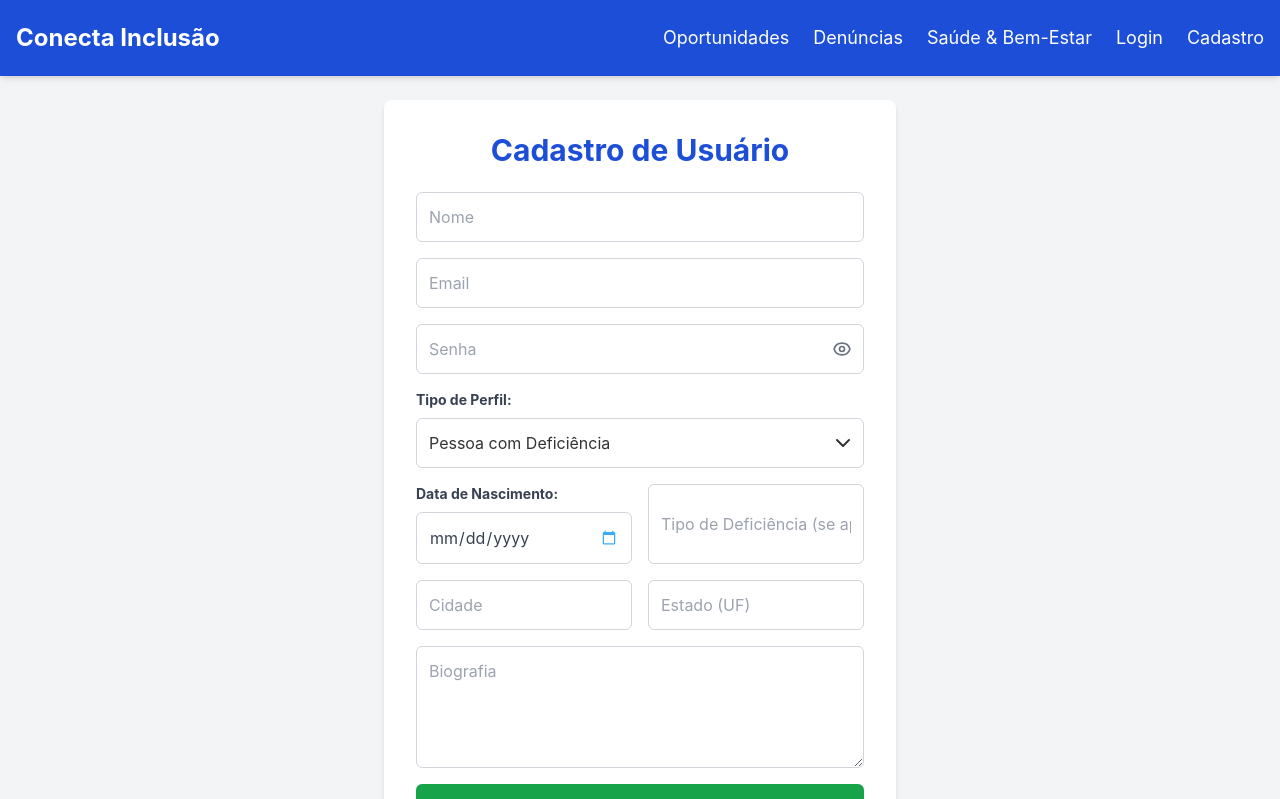
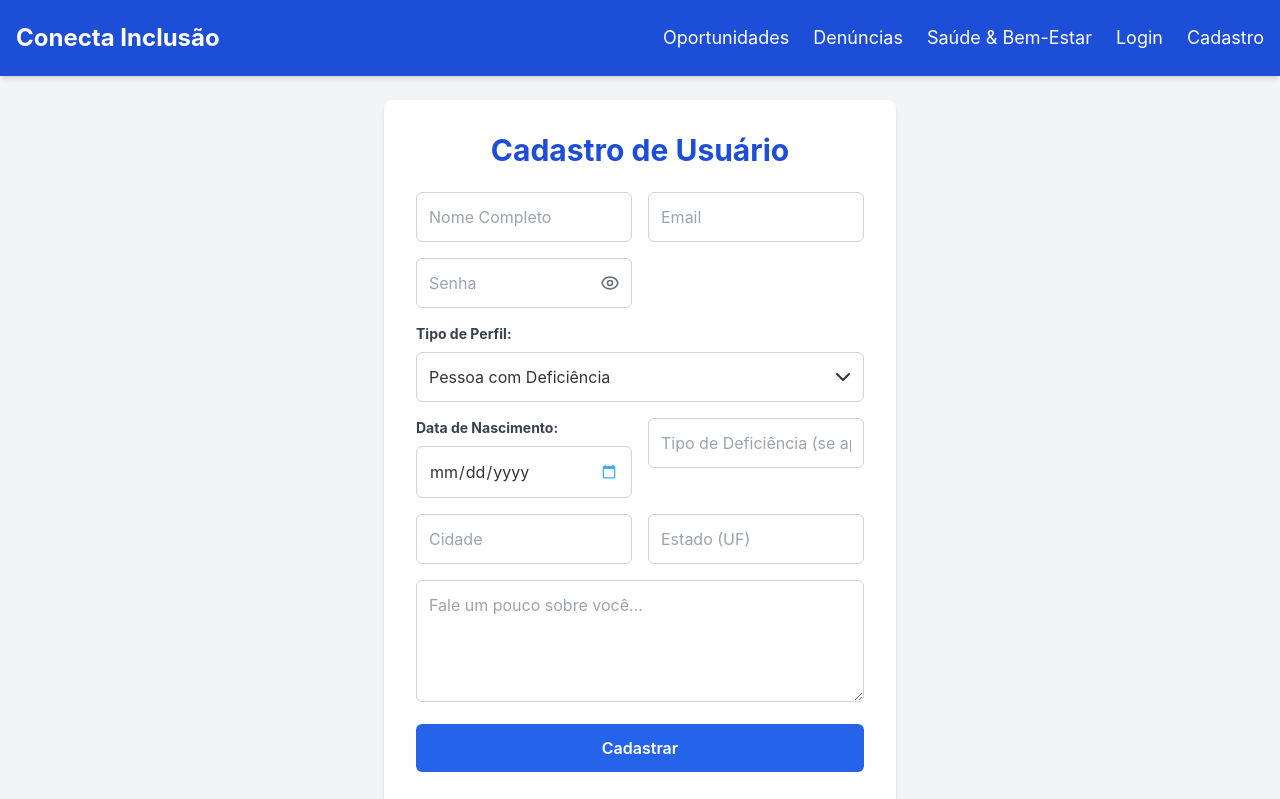
Before and after one commit to fisiofaz/conecta-inclusao-projeto-social, a React (Vite) app in the folder conectainclusao-frontend/: page /register in a window 1280 px wide. Shown: the top 799 px of the page. Built offline with nearby package versions, Linux system fonts and the light colour scheme.

Commit message:
refactor(frontend): Componentiza páginas de Login e Cadastro

```diff
--- /dev/null
+++ b/conectainclusao-frontend/src/components/PasswordInput.jsx
@@ -0,0 +1,45 @@
+import React, { useState } from 'react';
+
+// Ícones SVG para o olho (aberto e fechado) para não poluir o componente
+const EyeIcon = () => (
+  <svg className="w-5 h-5" fill="none" stroke="currentColor" viewBox="0 0 24 24" xmlns="http://www.w3.org/2000/svg"><path strokeLinecap="round" strokeLinejoin="round" strokeWidth="2" d="M15 12a3 3 0 11-6 0 3 3 0 016 0z"></path><path strokeLinecap="round" strokeLinejoin="round" strokeWidth="2" d="M2.458 12C3.732 7.943 7.523 5 12 5c4.478 0 8.268 2.943 9.542 7-1.274 4.057-5.064 7-9.542 7-4.477 0-8.268-2.943-9.542-7z"></path></svg>
+);
+const EyeSlashIcon = () => (
+  <svg className="w-5 h-5" fill="none" stroke="currentColor" viewBox="0 0 24 24" xmlns="http://www.w3.org/2000/svg"><path strokeLinecap="round" strokeLinejoin="round" strokeWidth="2" d="M13.875 18.825A10.05 10.05 0 0112 19c-4.478 0-8.268-2.943-9.543-7a10.05 10.05 0 013.543-5.175M15 12a3 3 0 11-6 0 3 3 0 016 0zm6 0a9.953 9.953 0 01-1.25 4.325M4.125 4.125L19.875 19.875"></path></svg>
+);
+
+function PasswordInput({ label, name, value, onChange, placeholder, required = false }) {
+  const [showPassword, setShowPassword] = useState(false);
+
+  return (
+    <div>
+      {label && (
+        <label htmlFor={name} className="block mb-2 text-sm font-bold text-gray-700">
+          {label}
+        </label>
+      )}
+      <div className="relative">
+        <input
+          type={showPassword ? 'text' : 'password'}
+          id={name}
+          name={name}
+          value={value}
+          onChange={onChange}
+          placeholder={placeholder}
+          required={required}
+          className="w-full p-3 pr-10 border border-gray-300 rounded-md focus:outline-none focus:ring-2 focus:ring-blue-500"
+        />
+        <button
+          type="button"
+          onClick={() => setShowPassword(!showPassword)}
+          className="absolute inset-y-0 right-0 flex items-center pr-3 text-gray-500 hover:text-gray-700"
+          aria-label={showPassword ? "Esconder senha" : "Mostrar senha"}
+        >
+          {showPassword ? <EyeSlashIcon /> : <EyeIcon />}
+        </button>
+      </div>
+    </div>
+  );
+}
+
+export default PasswordInput;
--- a/conectainclusao-frontend/src/pages/Auth/LoginPage.jsx
+++ b/conectainclusao-frontend/src/pages/Auth/LoginPage.jsx
@@ -2,13 +2,15 @@ import React, { useState } from 'react';
 import { useNavigate, Link } from 'react-router-dom';
 import { useAuth } from '../../contexts/AuthContext';
 import FeedbackMessage from '../../components/FeedbackMessage'
+import FormInput from '../../components/FormInput';
+import PasswordInput from '../../components/PasswordInput';
+import Button from '../../components/Button';
 
 function LoginPage() {
   const [email, setEmail] = useState('');
   const [senha, setSenha] = useState('');
   const [feedback, setFeedback] = useState({ type: '', message: '' });
   const [loading, setLoading] = useState(false);
-  const [showPassword, setShowPassword] = useState(false);
   const navigate = useNavigate();
   const { login } = useAuth();
 
@@ -30,49 +32,30 @@ function LoginPage() {
     setLoading(false);
   };
 
-  // Função para alternar a visibilidade da senha
-  const togglePasswordVisibility = () => {
-    setShowPassword(!showPassword);
-  };
-
   return (
     <div className="flex items-center justify-center min-h-screen bg-gray-100">
       <div className="w-full max-w-md p-8 bg-white rounded-lg shadow-md">
         <h2 className="mb-6 text-3xl font-bold text-center text-blue-700">Login</h2>
         <FeedbackMessage type={feedback.type} message={feedback.message} />
         <form onSubmit={handleSubmit} className="flex flex-col space-y-4">
-          <input
+          <FormInput
+            name="email"
             type="email"
             value={email}
             onChange={(e) => setEmail(e.target.value)}
             placeholder="Email"
             required
-            className="p-3 transition-colors duration-300 border border-gray-300 rounded-md focus:outline-none focus:ring-2 focus:ring-blue-500 focus:border-transparent"
           />
-          <div className="relative"> {/* Adiciona um contêiner relativo para posicionar o ícone */}
-            <input
-              type={showPassword ? 'text' : 'password'} // << Altera o tipo baseado no estado
-              value={senha}
-              onChange={(e) => setSenha(e.target.value)}
-              placeholder="Senha"
-              required
-              className="w-full p-3 pr-10 transition-colors duration-300 border border-gray-300 rounded-md focus:outline-none focus:ring-2 focus:ring-blue-500 focus:border-transparent" // Adiciona pr-10 para espaço do ícone
-            />
-            <button
-              type="button" // << Importante: tipo "button" para não submeter o formulário
-              onClick={togglePasswordVisibility}
-              className="absolute inset-y-0 right-0 flex items-center pr-3 text-sm leading-5 text-gray-500 hover:text-gray-700"
-            >
-              {showPassword ? (
-                <svg className="w-5 h-5" fill="none" stroke="currentColor" viewBox="0 0 24 24" xmlns="http://www.w3.org/2000/svg"><path strokeLinecap="round" strokeLinejoin="round" strokeWidth="2" d="M13.875 18.25l-2.625-2.625m2.625 2.625L10 12.375M13.875 18.25c.014-.15.025-.303.025-.461 0-3.327-2.686-6.009-6-6.009S.896 9.473.896 12.8c0 3.327 2.686 6.009 6 6.009s6.009-2.686 6.009-6.009c0-.158-.011-.311-.025-.461z"></path></svg>
-              ) : (
-                <svg className="w-5 h-5" fill="none" stroke="currentColor" viewBox="0 0 24 24" xmlns="http://www.w3.org/2000/svg"><path strokeLinecap="round" strokeLinejoin="round" strokeWidth="2" d="M15 12a3 3 0 11-6 0 3 3 0 016 0z"></path><path strokeLinecap="round" strokeLinejoin="round" strokeWidth="2" d="M2.458 12C3.732 7.943 7.523 5 12 5c4.478 0 8.268 2.943 9.542 7-1.274 4.057-5.064 7-9.542 7-4.477 0-8.268-2.943-9.542-7z"></path></svg>
-              )}
-            </button>
-          </div>
-          <button type="submit" className="p-3 font-semibold text-white transition-colors duration-300 bg-blue-600 rounded-md hover:bg-blue-700 disabled:opacity-50" disabled={loading}>
+          <PasswordInput
+            name="senha"
+            value={senha}
+            onChange={(e) => setSenha(e.target.value)}
+            placeholder="Senha"
+            required
+          />
+          <Button type="submit" variant="primary" disabled={loading}>
             {loading ? 'Entrando...' : 'Entrar'}
-          </button>
+          </Button>
         </form>
         <p className="mt-6 text-center text-gray-600">Não tem uma conta? <Link to="/register" className="text-blue-600 hover:underline">Cadastre-se aqui</Link></p>
       </div>
--- a/conectainclusao-frontend/src/pages/Auth/RegisterPage.jsx
+++ b/conectainclusao-frontend/src/pages/Auth/RegisterPage.jsx
@@ -2,6 +2,11 @@ import React, { useState } from 'react';
 import api from '../../services/api';
 import { useNavigate, Link } from 'react-router-dom';
 import FeedbackMessage from '../../components/FeedbackMessage';
+import FormInput from '../../components/FormInput';
+import PasswordInput from '../../components/PasswordInput';
+import FormSelect from '../../components/FormSelect';
+import FormTextarea from '../../components/FormTextarea';
+import Button from '../../components/Button';
 
 function RegisterPage() {
   const [formData, setFormData] = useState({
@@ -18,30 +23,22 @@ function RegisterPage() {
 
   const [feedback, setFeedback] = useState({ type: '', message: '' });
   const [loading, setLoading] = useState(false);
-  const [showPassword, setShowPassword] = useState(false);
   const navigate = useNavigate();
 
   const handleChange = (e) => {
     setFormData({ ...formData, [e.target.name]: e.target.value });
   };
 
-  const togglePasswordVisibility = () => {
-    setShowPassword(!showPassword);
-  };
-
   const handleSubmit = async (e) => {
     e.preventDefault();
     setFeedback({ type: '', message: '' });
     setLoading(true);
-
     try {
       const response = await api.post('/users', formData); // Envia para /api/users
       if (response.status === 201) { // Status 201 Created do backend
         setFeedback({ type: 'success', message: 'Usuário registrado com sucesso! Você pode fazer login agora.' });
         // Redireciona para a página de login após um breve atraso
-        setTimeout(() => {
-          navigate('/login');
-        }, 2000);
+        setTimeout(() => { navigate('/login'); }, 2000);
       }
     } catch (err) {
       console.error('Erro no registro:', err.response || err);
@@ -66,6 +63,12 @@ function RegisterPage() {
     }
   };
 
+  const profileTypes = [
+    { value: 'PCD', label: 'Pessoa com Deficiência' },
+    { value: 'Empresa', label: 'Empresa' },
+    { value: 'Orgão_Apoio', label: 'Órgão de Apoio' },
+  ];
+
   return (
     <div className="flex items-center justify-center min-h-screen p-6 bg-gray-100">
       <div className="w-full max-w-lg p-8 bg-white rounded-lg shadow-md">
@@ -74,53 +77,25 @@ function RegisterPage() {
       <FeedbackMessage type={feedback.type} message={feedback.message} />
 
         <form onSubmit={handleSubmit} className="grid grid-cols-1 gap-4 md:grid-cols-2">
-          <input type="text" name="nome" value={formData.nome} onChange={handleChange} placeholder="Nome" required className="p-3 border border-gray-300 rounded-md col-span-full focus:outline-none focus:ring-2 focus:ring-blue-500" />
-          <input type="email" name="email" value={formData.email} onChange={handleChange} placeholder="Email" required className="p-3 border border-gray-300 rounded-md col-span-full focus:outline-none focus:ring-2 focus:ring-blue-500" />
-          <div className="relative col-span-full"> {/* col-span-full para ocupar toda a largura */}
-            <input
-              type={showPassword ? 'text' : 'password'}
-              name="senha"
-              value={formData.senha}
-              onChange={handleChange}
-              placeholder="Senha"
-              required
-              className="w-full p-3 pr-10 border border-gray-300 rounded-md focus:outline-none focus:ring-2 focus:ring-blue-500" // Adiciona pr-10
-            />
-            <button
-              type="button"
-              onClick={togglePasswordVisibility}
-              className="absolute inset-y-0 right-0 flex items-center pr-3 text-sm leading-5 text-gray-500 hover:text-gray-700"
-            >
-              {showPassword ? (
-                <svg className="w-5 h-5" fill="none" stroke="currentColor" viewBox="0 0 24 24" xmlns="http://www.w3.org/2000/svg"><path strokeLinecap="round" strokeLinejoin="round" strokeWidth="2" d="M13.875 18.25l-2.625-2.625m2.625 2.625L10 12.375M13.875 18.25c.014-.15.025-.303.025-.461 0-3.327-2.686-6.009-6-6.009S.896 9.473.896 12.8c0 3.327 2.686 6.009 6 6.009s6.009-2.686 6.009-6.009c0-.158-.011-.311-.025-.461z"></path></svg>
-              ) : (
-                <svg className="w-5 h-5" fill="none" stroke="currentColor" viewBox="0 0 24 24" xmlns="http://www.w3.org/2000/svg"><path strokeLinecap="round" strokeLinejoin="round" strokeWidth="2" d="M15 12a3 3 0 11-6 0 3 3 0 016 0z"></path><path strokeLinecap="round" strokeLinejoin="round" strokeWidth="2" d="M2.458 12C3.732 7.943 7.523 5 12 5c4.478 0 8.268 2.943 9.542 7-1.274 4.057-5.064 7-9.542 7-4.477 0-8.268-2.943-9.542-7z"></path></svg>
-              )}
-            </button>
-          </div>
+          <FormInput name="nome" value={formData.nome} onChange={handleChange} placeholder="Nome Completo" required className="col-span-full" />
+          <FormInput name="email" type="email" value={formData.email} onChange={handleChange} placeholder="Email" required className="col-span-full" />
+          <PasswordInput name="senha" value={formData.senha} onChange={handleChange} placeholder="Senha" required className="col-span-full" />
+
+          <FormSelect name="tipoPerfil" label="Tipo de Perfil:" value={formData.tipoPerfil} onChange={handleChange} options={profileTypes} className="col-span-full" />
+
+          <FormInput name="dataNascimento" type="date" label="Data de Nascimento:" value={formData.dataNascimento} onChange={handleChange} />
+          <FormInput name="deficiencia" value={formData.deficiencia} onChange={handleChange} placeholder="Tipo de Deficiência (se aplicável)" />
+
+          <FormInput name="cidade" value={formData.cidade} onChange={handleChange} placeholder="Cidade" />
+          <FormInput name="estado" value={formData.estado} onChange={handleChange} placeholder="Estado (UF)" />
+
+          <FormTextarea name="bio" value={formData.bio} onChange={handleChange} placeholder="Fale um pouco sobre você..." rows={4} className="col-span-full" />
 
           <div className="col-span-full">
-            <label className="block mb-2 text-sm font-bold text-gray-700">Tipo de Perfil:</label>
-            <select name="tipoPerfil" value={formData.tipoPerfil} onChange={handleChange} className="w-full p-3 pr-8 bg-white border border-gray-300 rounded-md appearance-none focus:outline-none focus:ring-2 focus:ring-blue-500 ">
-              <option value="PCD">Pessoa com Deficiência</option>
-              <option value="Empresa">Empresa</option>
-              <option value="Orgão_Apoio">Órgão de Apoio</option>
-            </select>
+            <Button type="submit" variant="primary" disabled={loading} className="w-full">
+              {loading ? 'Cadastrando...' : 'Cadastrar'}
+            </Button>
           </div>
-          <div>
-            <label className="block mb-2 text-sm font-bold text-gray-700">Data de Nascimento:</label>
-            <input type="date" name="dataNascimento" value={formData.dataNascimento} onChange={handleChange} className="w-full p-3 text-gray-700 border border-gray-300 rounded-md focus:outline-none focus:ring-2 focus:ring-blue-500" />
-          </div>
-          <input type="text" name="deficiencia" value={formData.deficiencia} onChange={handleChange} placeholder="Tipo de Deficiência (se aplicável)" className="p-3 border border-gray-300 rounded-md focus:outline-none focus:ring-2 focus:ring-blue-500" />
-          <input type="text" name="cidade" value={formData.cidade} onChange={handleChange} placeholder="Cidade" className="p-3 border border-gray-300 rounded-md focus:outline-none focus:ring-2 focus:ring-blue-500" />
-          <input type="text" name="estado" value={formData.estado} onChange={handleChange} placeholder="Estado (UF)" className="p-3 border border-gray-300 rounded-md focus:outline-none focus:ring-2 focus:ring-blue-500" />
-          <textarea name="bio" value={formData.bio} onChange={handleChange} placeholder="Biografia" rows="4" className="p-3 border border-gray-300 rounded-md col-span-full focus:outline-none focus:ring-2 focus:ring-blue-500"></textarea>
-          <button
-            type="submit"
-            className="p-3 font-semibold text-white transition-colors duration-300 bg-green-600 rounded-md col-span-full hover:bg-green-700 disabled:opacity-50" disabled={loading}
-          >
-            {loading ? 'Cadastrando...' : 'Cadastrar'}
-          </button>
         </form>
         <p className="mt-6 text-center text-gray-600">
           Já tem uma conta?{' '}
```
